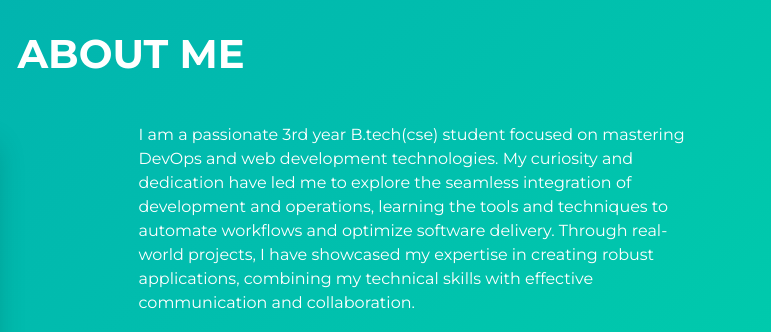
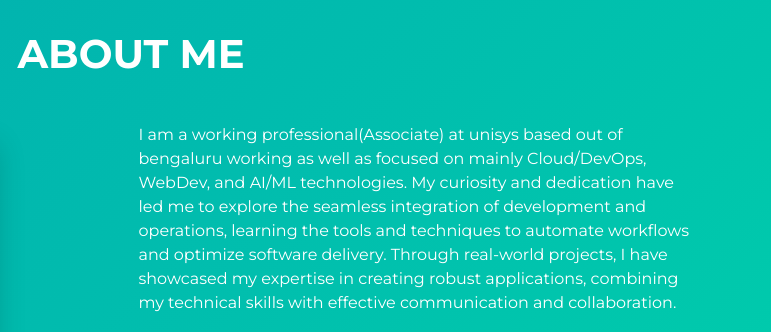
Before and after one commit to HitanshuGupta/portfolio, a website built with Parcel: page src/index.html in a window 1280 px wide. Shown: the part 820-1152 px from the top of the page, 509-1280 px from the left. Built offline with nearby package versions, Linux system fonts and the light colour scheme.

Commit message:
Update personal description in index.html

```diff
--- a/src/index.html
+++ b/src/index.html
@@ -68,7 +68,7 @@
           <div class="col-md-6 col-sm-12">
             <div class="about-wrapper__info load-hidden">
               <p class="about-wrapper__info-text">
-                I am a passionate 3rd year B.tech(cse) student focused on mastering DevOps and web development technologies. My curiosity and dedication have led me to explore the seamless integration of development and operations, learning the tools and techniques to automate workflows and optimize software delivery. Through real-world projects, I have showcased my expertise in creating robust applications, combining my technical skills with effective communication and collaboration.
+                I am a working professional(Associate) at unisys based out of bengaluru working as well as focused on mainly Cloud/DevOps, WebDev, and AI/ML technologies. My curiosity and dedication have led me to explore the seamless integration of development and operations, learning the tools and techniques to automate workflows and optimize software delivery. Through real-world projects, I have showcased my expertise in creating robust applications, combining my technical skills with effective communication and collaboration.
               </p>
               <!-- <p class="about-wrapper__info-text">
                 Extra Information about you! like hobbies and your goals.
```
